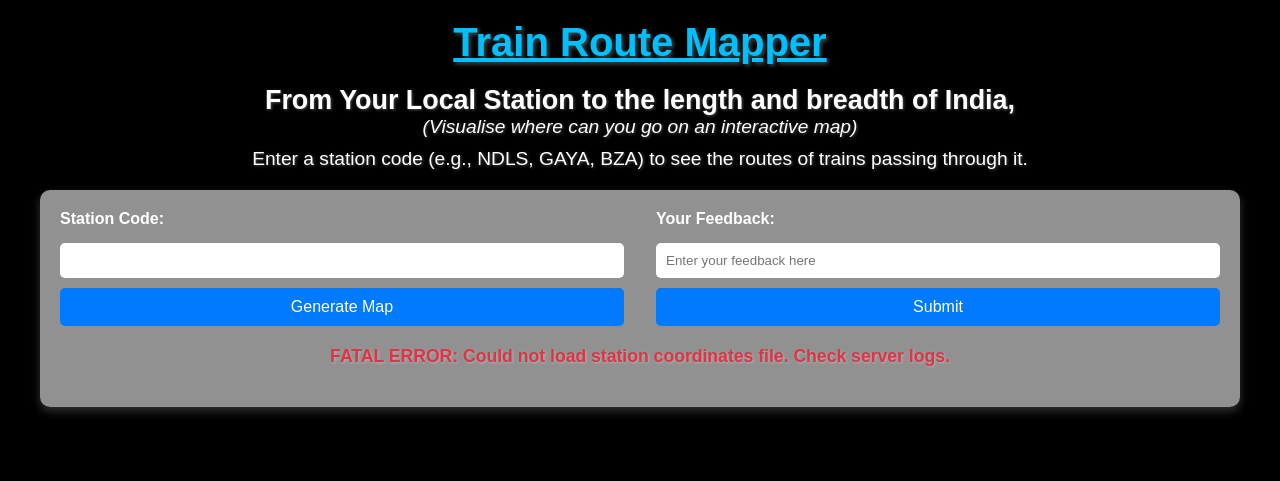
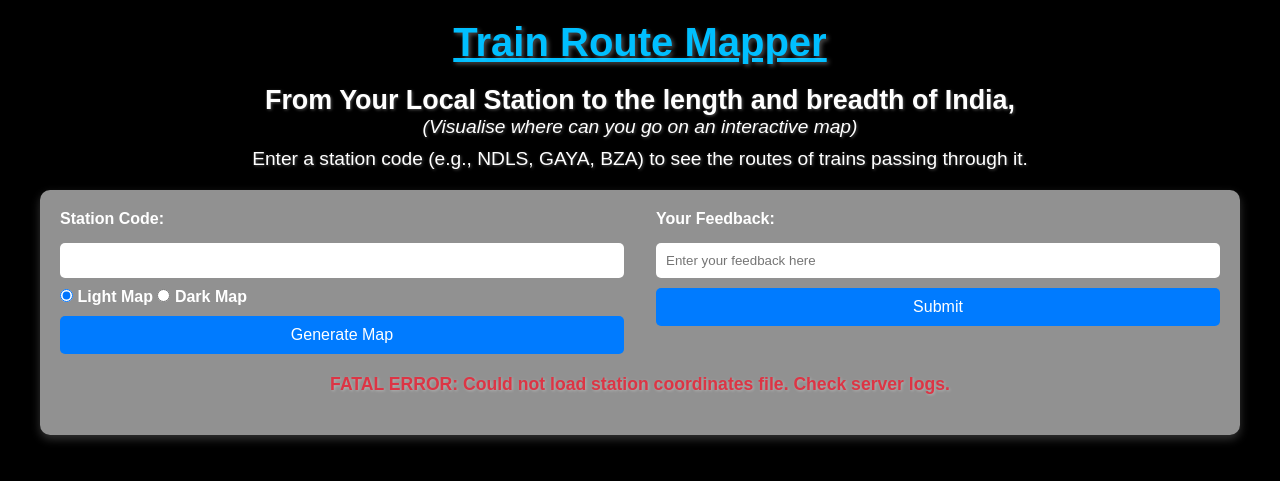
Before and after one commit to uitddn/train-route-mapper, a Flask app: page / in a window 1280 px wide. Shown: the top 481 px of the page. Run offline with Flask 3, Linux system fonts and the light colour scheme.

Commit message:
Minor updates regarding themes.

```diff
--- a/app.py
+++ b/app.py
@@ -205,11 +205,11 @@
         print(f"Error parsing HTML for train {formatted_train_number}: {e}")
         return train_number, None, None
 
-def generate_map(station_code, station_coordinates, station_data_df, train_station_routes):
+def generate_map(station_code, station_coordinates, station_data_df, train_station_routes, theme='CartoDB positron'):
     """Generates the Folium map object using MarkerCluster."""
-    print(f"Generating map for {len(train_station_routes)} unique direction routes...")
+    print(f"Generating map for {len(train_station_routes)} unique direction routes with theme '{theme}'...")
     if not station_coordinates or station_data_df is None or station_data_df.empty:
-        map_center = [20.5937, 78.9629] # India center
+        map_center = [20.5937, 78.9629]  # India center
         zoom_level = 5
     else:
         target_coords = station_coordinates.get(station_code)
@@ -220,12 +220,12 @@
             map_center = [station_data_df['LAT'].mean(), station_data_df['LON'].mean()]
             zoom_level = 6
 
-    train_map = folium.Map(location=map_center, zoom_start=zoom_level, tiles='CartoDB positron')
+    train_map = folium.Map(location=map_center, zoom_start=zoom_level, tiles=theme)
 
     # Create a MarkerCluster layer
     marker_cluster = MarkerCluster(name="Train Stations").add_to(train_map)
 
-    added_station_markers = set() # Still useful to avoid duplicate marker objects
+    added_station_markers = set()  # Still useful to avoid duplicate marker objects
 
     for train_number, stations in train_station_routes.items():
         route_points = []
@@ -235,28 +235,22 @@
             coords = station_coordinates.get(stn_code)
             if coords:
                 route_points.append(coords)
-                # Add marker only once to the cluster
                 if stn_code not in added_station_markers:
                     folium.Marker(
                         location=coords,
                         popup=f"{stn_code}", tooltip=f"Station: {stn_code}",
-                        icon=folium.Icon(color='darkblue', icon='info-sign') # Simpler icon
-                    ).add_to(marker_cluster) # Add to cluster
+                        icon=folium.Icon(color='darkblue', icon='info-sign')
+                    ).add_to(marker_cluster)
                     added_station_markers.add(stn_code)
             else:
-                # Draw partial polyline if coordinates were missing for a segment
                 if len(route_points) > 1:
                     folium.PolyLine(route_points, color=color, weight=2, opacity=0.7,
                                     tooltip=f"Train: {train_number}").add_to(train_map)
-                route_points = [] # Reset segment
+                route_points = []
 
-        # Draw the complete or last segment of the polyline for this train
         if len(route_points) > 1:
             folium.PolyLine(route_points, color=color, weight=2, opacity=0.7,
                             tooltip=f"Train: {train_number}").add_to(train_map)
-
-    # Optional: Add Layer Control if needed later
-    # folium.LayerControl().add_to(train_map)
 
     return train_map
 
@@ -271,19 +265,28 @@
     error_message = None
     searched_station = None
     train_table_data = []
+    map_theme = 'CartoDB positron'  # Default theme
 
     station_coordinates, station_data_df = load_station_coordinates(EXCEL_FILE_PATH)
     if station_coordinates is None:
         return render_template('index.html', error_message="FATAL ERROR: Could not load station coordinates file. Check server logs.")
 
-    # --- If POST, use submitted station code ---
+    # --- If POST, use submitted station code and theme ---
     if request.method == 'POST':
         station_code = request.form.get('station_code', '').strip().upper()
+        map_theme = request.form.get('map_theme', 'CartoDB positron')
         searched_station = station_code
+
+        # Clear the cached map if the theme is changed
+        if map_theme != session.get('map_theme', 'CartoDB positron'):
+            clear_cache()
+
         session['last_station_code'] = station_code
+        session['map_theme'] = map_theme
     # --- If GET, but session has last station, use it ---
     elif session.get('last_station_code'):
         searched_station = session.get('last_station_code')
+        map_theme = session.get('map_theme', 'CartoDB positron')
 
     # Extract station name from station_data_df
     station_name = None
@@ -293,7 +296,7 @@
             station_name = station_row.iloc[0, 1]  # Assuming the second column contains the station name
 
     # Check if the map and train data are already cached
-    if searched_station == cached_station_code:
+    if searched_station == cached_station_code and map_theme == session.get('map_theme', 'CartoDB positron'):
         print(f"Using cached data for station: {searched_station}")
         map_html = cached_map
         train_table_data = cached_train_data
@@ -430,25 +433,19 @@
             # 3. Generate Map (using filtered routes)
             try:
                 folium_map = generate_map(
-                    searched_station, station_coordinates, station_data_df, train_station_routes_final)
+                    searched_station, station_coordinates, station_data_df, train_station_routes_final, theme=map_theme
+                )
                 map_html = folium_map._repr_html_()
-
-                # Final status message
-                station_display = f"{searched_station}: {station_name}" if station_name else searched_station
-                status_message = f"Map generated for {final_route_count} unique direction train routes passing through {station_display}."
-                if limit_applied:
-                    status_message += f" (Processed {total_trains_to_process} out of {total_trains_found} found due to limit)."
-                print("Map generation complete.")
 
                 # Cache the generated map and train data
                 cached_map = map_html
                 cached_train_data = train_table_data
                 cached_station_code = searched_station
+                session['map_theme'] = map_theme
 
             except Exception as e:
                 print(f"Error during map generation: {e}")
                 error_message = "An error occurred while generating the map (potentially too much data)."
-                # Return template with error, keeping previous status context
                 return render_template('index.html', error_message=error_message, status_message=status_message, searched_station=searched_station)
         else:
             # No station searched yet, just render the page
@@ -461,7 +458,7 @@
         status_message=status_message,
         error_message=error_message,
         searched_station=searched_station,
-        station_display=station_display,  # Add this line
+        station_display=station_display,
         train_table_data=train_table_data
     )
 
@@ -478,6 +475,21 @@
     # Redirect to index, which will restore the last searched station and map
     return redirect(url_for('index'))
 
+@app.route('/switch_map_theme')
+def switch_map_theme():
+    theme = request.args.get('theme', 'light')
+    global cached_map, cached_train_data, cached_station_code
+
+    if cached_station_code and cached_map:
+        # Regenerate the map with the selected theme
+        station_coordinates, station_data_df = load_station_coordinates(EXCEL_FILE_PATH)
+        folium_map = generate_map(
+            cached_station_code, station_coordinates, station_data_df, cached_train_data, theme=theme
+        )
+        return folium_map._repr_html_()
+    else:
+        return "No map data available. Please search for a station first."
+
 # --- Main execution (for Render/Gunicorn) ---
 # The Procfile `gunicorn app:app` will run this.
 # The block below is mainly for local development testing.
--- a/templates/index.html
+++ b/templates/index.html
@@ -196,6 +196,18 @@
             value="{{ request.form.station_code or '' }}"
             required
           />
+          <div>
+            <label>
+              <input type="radio" name="map_theme" value="CartoDB positron" {%
+              if not request.form.map_theme or request.form.map_theme ==
+              'CartoDB positron' %}checked{% endif %} /> Light Map
+            </label>
+            <label>
+              <input type="radio" name="map_theme" value="CartoDB dark_matter"
+              {% if request.form.map_theme == 'CartoDB dark_matter' %}checked{%
+              endif %} /> Dark Map
+            </label>
+          </div>
           <button type="submit">Generate Map</button>
         </form>
         <form action="{{ url_for('submit_feedback') }}" method="post">
```
